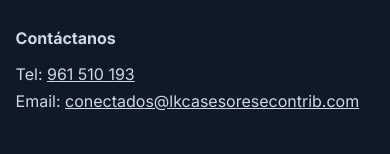
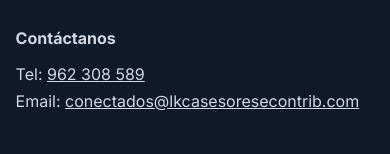
Before and after one commit to RamiroGuzmanCh/LKC, an Angular app: page / in a window 390 px wide. Shown: the part 6983-7137 px from the top of the page. Built offline with nearby package versions, Linux system fonts and the light colour scheme.

Commit message:
fix: update contact phone number

```diff
--- a/src/app/components/contact-cta/contact-cta.component.html
+++ b/src/app/components/contact-cta/contact-cta.component.html
@@ -1,6 +1,6 @@
 <section class="cta" aria-labelledby="contact-title">
   <div class="container cta__inner">
     <h2 id="contact-title" class="cta__title">¿Listo para conversar con un especialista?</h2>
-    <div class="cta__actions"><a href="tel:+51961510193" class="btn btn--primary">Llamar ahora</a><a href="mailto:conectados@lkcasesoresecontrib.com" class="btn btn--ghost">Enviar correo</a></div>
+    <div class="cta__actions"><a href="tel:+51962308589" class="btn btn--primary">Llamar ahora</a><a href="mailto:conectados@lkcasesoresecontrib.com" class="btn btn--ghost">Enviar correo</a></div>
   </div>
 </section>
--- a/src/app/components/footer/footer.component.html
+++ b/src/app/components/footer/footer.component.html
@@ -3,7 +3,7 @@
     <section><h2 class="footer__title">¿Quiénes somos?</h2><p class="footer__text">Especialistas en economía, contabilidad y tributación. Peritajes y asesoría técnica.</p></section>
     <nav aria-label="Entidades relacionadas"><h2 class="footer__title">Enlaces relacionados</h2><ul class="links"><li><a target="_blank" rel="noopener noreferrer" href="https://www.sbs.gob.pe/">SBS</a></li><li><a target="_blank" rel="noopener noreferrer" href="https://www.sunat.gob.pe/">SUNAT</a></li><li><a target="_blank" rel="noopener noreferrer" href="https://www.mef.gob.pe/">MEF</a></li></ul></nav>
     <nav aria-label="Más entidades relacionadas"><h2 class="footer__title">Más enlaces</h2><ul class="links"><li><a target="_blank" rel="noopener noreferrer" href="https://www.sunarp.gob.pe/">SUNARP</a></li><li><a target="_blank" rel="noopener noreferrer" href="https://www.osce.gob.pe/">OSCE</a></li><li><a target="_blank" rel="noopener noreferrer" href="https://www.rnp.gob.pe/">RNP</a></li></ul></nav>
-    <section><h2 class="footer__title">Contáctanos</h2><ul class="contact-list"><li>Tel: <a href="tel:+51961510193">961 510 193</a></li><li>Email: <a href="mailto:conectados@lkcasesoresecontrib.com">conectados&#64;lkcasesoresecontrib.com</a></li></ul></section>
+    <section><h2 class="footer__title">Contáctanos</h2><ul class="contact-list"><li>Tel: <a href="tel:+51962308589">962 308 589</a></li><li>Email: <a href="mailto:conectados@lkcasesoresecontrib.com">conectados&#64;lkcasesoresecontrib.com</a></li></ul></section>
   </div>
   <div class="container footer__bottom"><small>© {{ currentYear }} LKC Asesores. Todos los derechos reservados.</small></div>
 </footer>
--- a/src/app/components/services/services.component.html
+++ b/src/app/components/services/services.component.html
@@ -55,7 +55,7 @@
         <p>Revisaremos qué tipo de análisis podría necesitar y qué documentación conviene reunir para una primera conversación.</p>
       </div>
       <div class="service-cta__actions">
-        <a class="btn btn--brand" href="https://wa.me/51961510193?text=Hola%2C%20quisiera%20consultar%20sobre%20un%20servicio%20de%20LKC%20Asesores" target="_blank" rel="noopener noreferrer">Consultar por WhatsApp</a>
+        <a class="btn btn--brand" href="https://wa.me/51962308589?text=Hola%2C%20quisiera%20consultar%20sobre%20un%20servicio%20de%20LKC%20Asesores" target="_blank" rel="noopener noreferrer">Consultar por WhatsApp</a>
         <a class="text-link" href="mailto:conectados@lkcasesoresecontrib.com">Enviar un correo <span aria-hidden="true">→</span></a>
       </div>
     </aside>
--- a/src/app/components/team/team.component.html
+++ b/src/app/components/team/team.component.html
@@ -25,7 +25,7 @@
       </div>
       <div class="expert-profile__footer">
         <span>Atención en Lima y provincias</span>
-        <a href="tel:+51961510193">Conversar con el especialista</a>
+        <a href="tel:+51962308589">Conversar con el especialista</a>
       </div>
     </article>
   </div>
```
